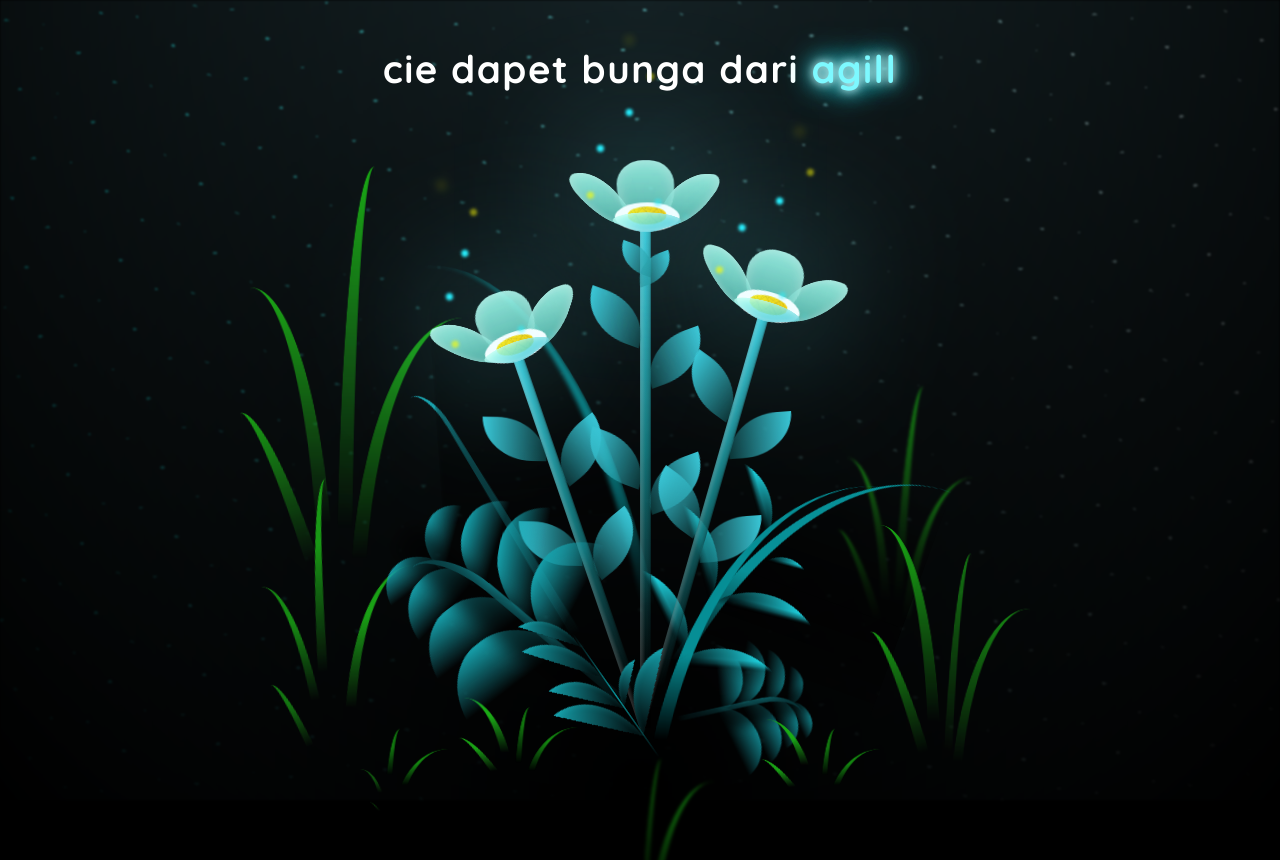
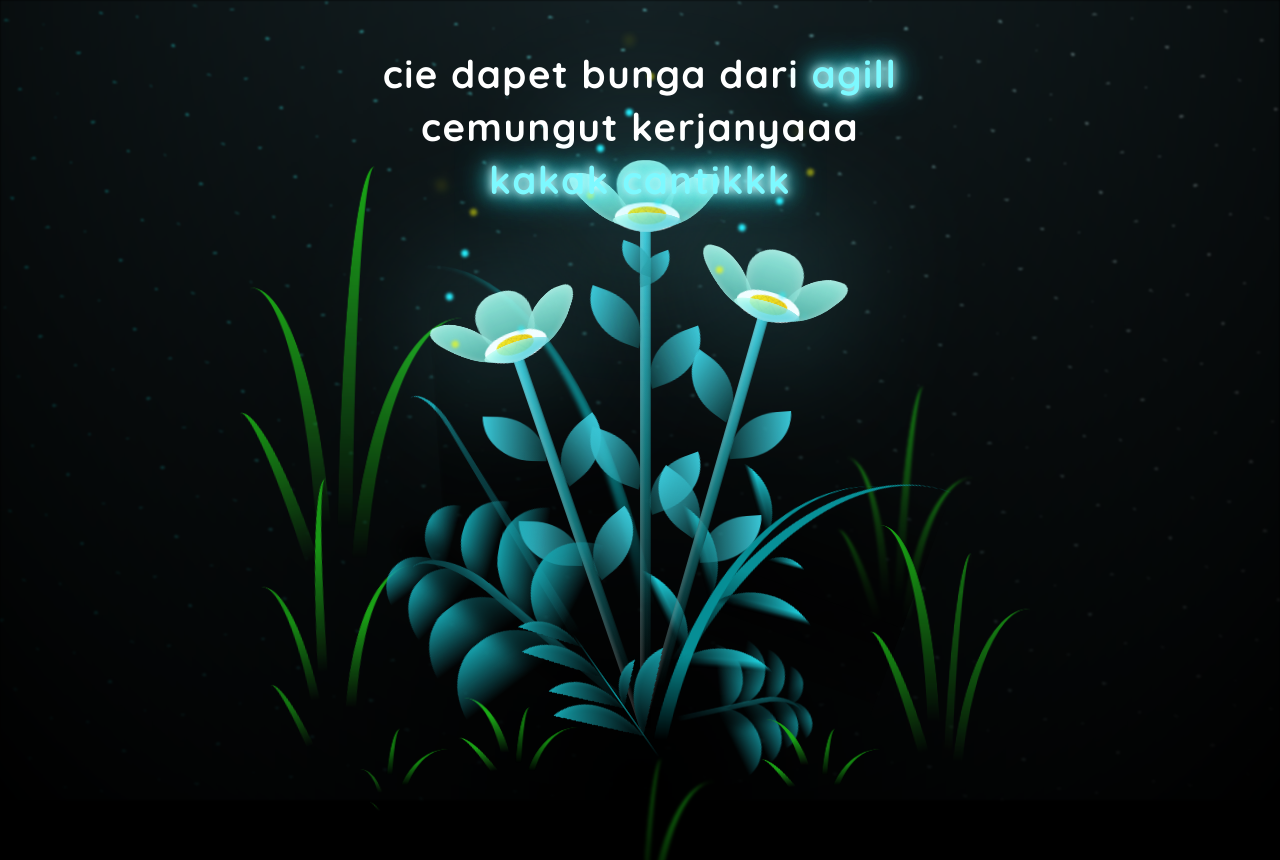
Before and after one commit to Xyrannn/bunga-buat-kak-meca, a plain HTML site: page flower.html in a window 1280 px wide. Shown: the top 860 px of the page. Drawn offline with Linux system fonts and the light colour scheme.

Commit message:
update: ubah tampilan judul

```diff
--- a/css/main.css
+++ b/css/main.css
@@ -1324,40 +1324,53 @@ body {
     position: absolute;
     top: 45px;
     left: 50%;
-    transform: translate(-50%, 0);
+    transform: translateX(-50%);
     text-align: center;
+    font-family: 'Quicksand', sans-serif;
+    z-index: 999;
+    width: 100%;
+}
+
+/* TIAP BARIS */
+.judul h1 {
     color: #ffffff;
-    font-family: 'Quicksand', sans-serif;
     font-size: clamp(1.5rem, 5vw, 2.4rem);
     font-weight: 700;
-    z-index: 999;
     letter-spacing: 1.5px;
-    width: 100%;
     text-transform: lowercase;
+    margin: 5px 0;
 
-    /* FIX animasi */
     opacity: 0;
     animation: zoomIn 0.8s ease forwards;
 }
 
+/* DELAY BIAR MASUK SATU-SATU */
+.judul h1:nth-child(2) {
+    animation-delay: 0.3s;
+}
+.judul h1:nth-child(3) {
+    animation-delay: 0.6s;
+}
+
+/* ANIMASI MASUK */
 @keyframes zoomIn {
     0% {
         opacity: 0;
-        transform: translate(-50%, 0) scale(0.5);
+        transform: scale(0.5);
     }
     60% {
         opacity: 1;
-        transform: translate(-50%, 0) scale(1.1);
+        transform: scale(1.1);
     }
     100% {
-        opacity: 1; /* 🔥 INI YANG KURANG */
-        transform: translate(-50%, 0) scale(1);
+        opacity: 1;
+        transform: scale(1);
     }
 }
 
-/* 🔥 NEON KHUSUS */
+/* NEON BIRU */
 .neon {
-    color: #7df9ff; /* biru terang */
+    color: #7df9ff;
     text-shadow:
         0 0 5px #7df9ff,
         0 0 10px #7df9ff,
@@ -1367,7 +1380,6 @@ body {
     animation: neonGlow 1.5s ease-in-out infinite alternate;
 }
 
-/* Animasi neon nyala */
 @keyframes neonGlow {
     from {
         text-shadow:
--- a/flower.html
+++ b/flower.html
@@ -16,9 +16,11 @@
   <!-- Pembuat code: https://codepen.io/mdusmanansari/pen/BamepLe -->
 
     <!-- Teks Atas Estetik dengan Efek Glow -->
-    <h1 class="judul">
-      cie dapet bunga dari <span class="neon">agill</span>
-    </h1>
+    <div class="judul">
+      <h1>cie dapet bunga dari <span class="neon">agill</span></h1>
+      <h1>cemungut kerjanyaaa</h1>
+      <h1><span class="neon">kakak cantikkk</span></h1>
+    </div>
 
     <div class="night"></div>
     <div class="flowers">
```
